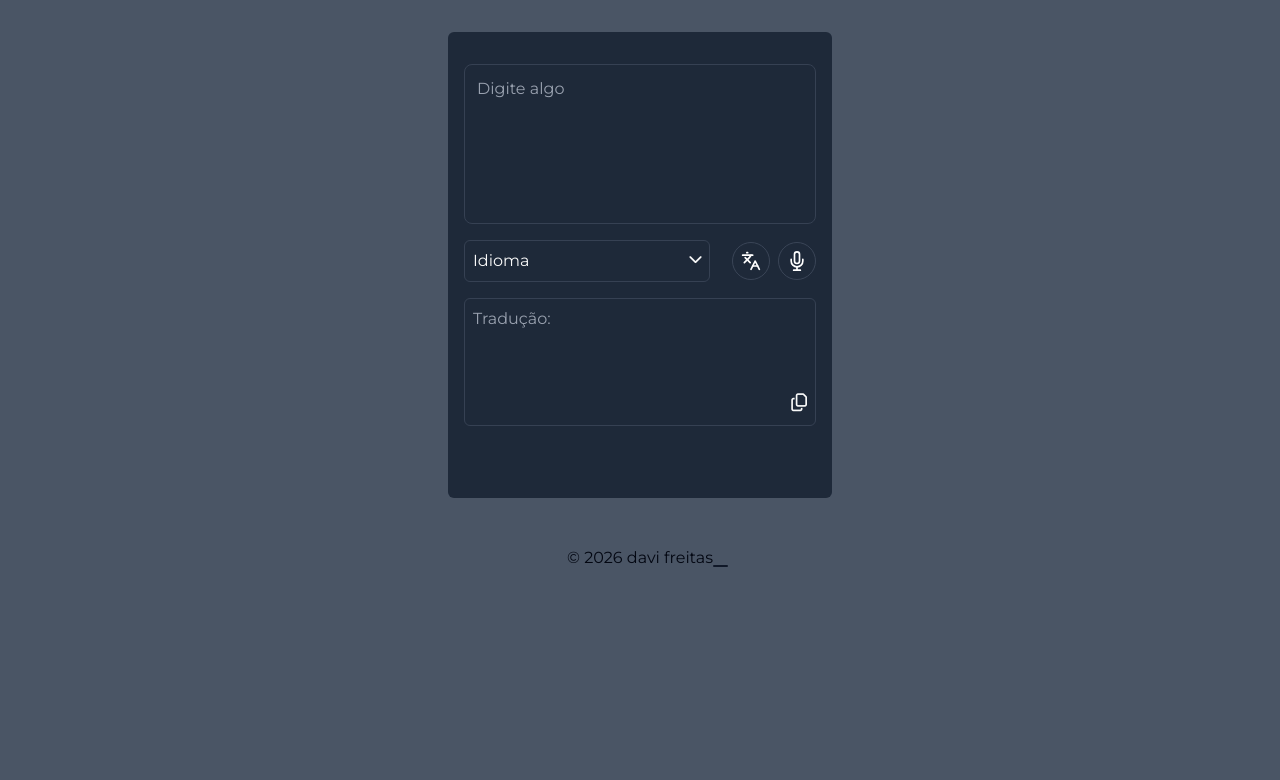
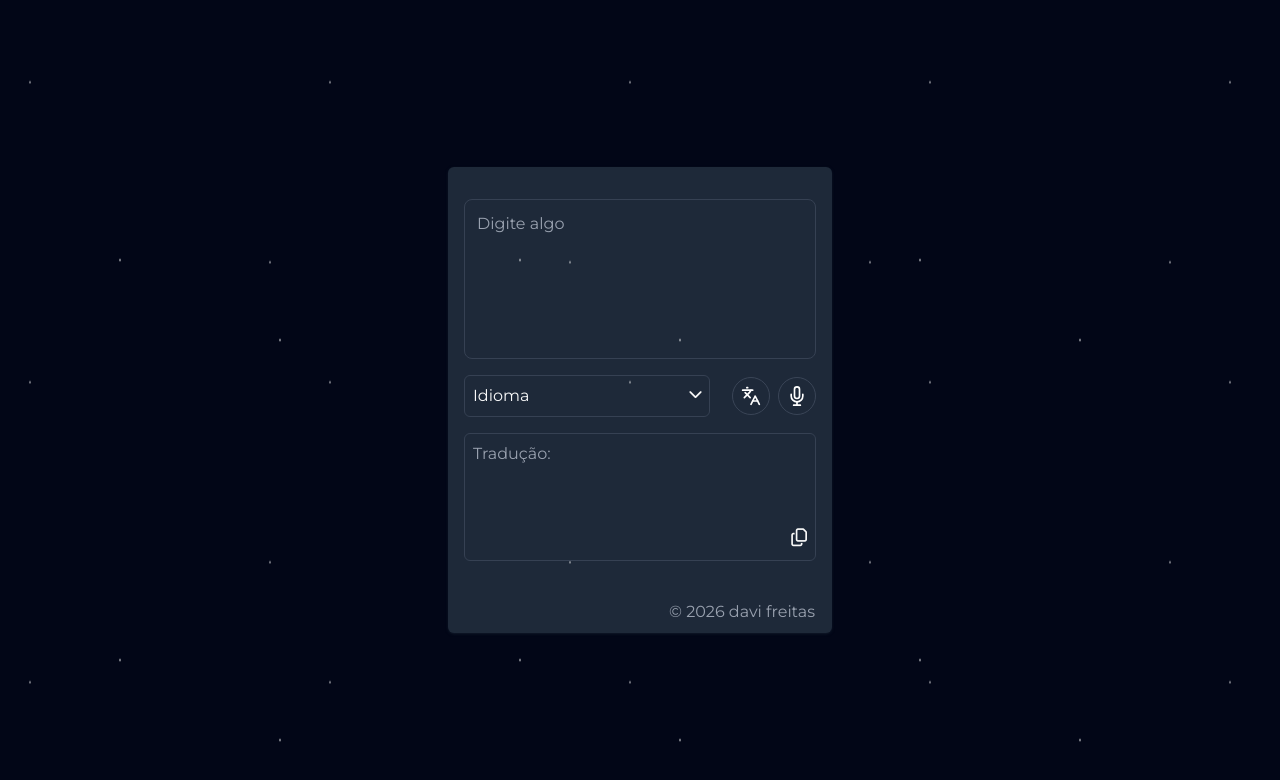
Before and after one commit to davifreitasr/translate, a website: page index.html in a window 1280 px wide. Drawn offline with Linux system fonts and the light colour scheme; a web font is replaced by a local one.

Commit message:
update js C. pt.3

```diff
--- a/assets/script.js
+++ b/assets/script.js
@@ -47,6 +47,7 @@ document.querySelector('#translate').addEventListener('click', async () => {
 const microphone = document.getElementById('microphone')
 const inputText = document.getElementById('inputText')
 const msg = document.querySelector('.msg')
+const copyIcon = document.querySelector('.copy')
 
 const SpeechRecognition = window.SpeechRecognition || window.webkitSpeechRecognition
 
@@ -110,14 +111,28 @@ if (!SpeechRecognition) {
 }
 
 function copy() {
-    const value = document.getElementById('inputTranslated').value // pega valor do input
-    navigator.clipboard.writeText(value).then(() => { // copia valor
+    const inputTranslated = document.getElementById('inputTranslated').value // pega valor do input
+
+    if (!inputTranslated) { // caso o textarea esteja vazio...
+            msg.classList.add('active')
+            msg.style.color = '#cf3939'
+            msg.textContent = 'Vazio'
+
+            setTimeout(() => {
+                msg.classList.remove('active')
+            }, 2000)
+            return
+    }
+
+    navigator.clipboard.writeText(inputTranslated).then(() => { // copia valor do textarea
         msg.classList.add('active')
         msg.textContent = 'Texto copiado'
+        copyIcon.style.color = '#008156'
         msg.style.color = '#008156'
 
         setTimeout(() => {
             msg.classList.remove('active')
-        }, 3000);
+            copyIcon.style.color = ''
+        }, 2000);
     })
 }
--- a/assets/styles.css
+++ b/assets/styles.css
@@ -5,13 +5,13 @@
     --primary2: #465469;
     --primary3: #3a4557;
     --scrollbar-thumb: #303b4e;
-    --white: #fff;
-    --border: #ccc;
+    --white: #ffffff;
+    --border: #99A1AF;
     --border-mic: #008156;
 }
 
 ::-webkit-scrollbar {
-    width: 8px;
+    width: .5rem;
 }
 
 ::-webkit-scrollbar-thumb {
@@ -26,8 +26,61 @@
     box-sizing: border-box;
 }
 
+@keyframes moveStars {
+    from { transform: translateY(0); }
+    to { transform: translateY(50%); }
+}
+@keyframes twinkle  {
+    from { opacity: .6; }
+    to { opacity: 1; }
+}
+
 body {
     font-family: 'Montserrat', sans-serif;
+    background-color: #020617;
+    min-height: 100dvh;
+    overflow: hidden;
+}
+
+.stars,
+.stars::before,
+.stars::after {
+    content: '';
+    position: fixed;
+    inset: 0;
+    background-repeat: repeat;
+    pointer-events: none;
+}
+
+.stars {
+    background-image:
+    radial-gradient(1px 1px at 20% 30%, var(--white) 50%, transparent 51%),
+    radial-gradient(1px 1px at 80% 70%, var(--white) 50%, transparent 51%),
+    radial-gradient(1px 1px at 50% 50%, var(--white) 50%, transparent 51%);
+    position: fixed;
+    inset: -100% 0 0 0;
+    background-size: 200px 200px;
+    opacity: .6;
+    animation: moveStars 60s linear infinite;
+    pointer-events: none;
+}
+
+.stars::before {
+    background-image:
+    radial-gradient(1.5px 1.5px at 10% 20%, var(--white) 50%, transparent 51%),
+    radial-gradient(1.5px 1.5px at 90% 80%, var(--white) 50%, transparent 51%);
+    background-size: 300px 300px;
+    opacity: .8;
+    animation: moveStars 90s linear infinite reverse;
+}
+
+.stars::after {
+    background-image:
+    radial-gradient(2px 2px at 30% 40%, var(--white) 50%, transparent 51%),
+    radial-gradient(2px 2px at 70% 60%, var(--white) 50%, transparent 51%);
+    background-size: 400px 400px;
+    opacity: 1;
+    animation: moveStars 120s linear infinite, twinkle 4s ease-in-out infinite alternate;
 }
 
 .translate, .microphone {
@@ -71,7 +124,3 @@ body {
 .msg.active {
     opacity: 1;
 }
-
-.copyright::after {
-    animation: blink 2000ms infinite linear;
-}
--- a/index.html
+++ b/index.html
@@ -11,10 +11,11 @@
     <script src="assets/script.js" defer></script>
     <title>Tradutor</title>
 </head>
-<body class="bg-gray-600 w-full h-fit md:mt-8">
+<body class="w-full">
     <main>
-        <div class="flex justify-center items-center w-full h-[95vh] md:h-fit">
-            <div class="bg-gray-800 text-[#f9f9f9] flex flex-col justify-center gap-4 py-8 px-4 w-[90%] md:w-[30%] rounded-md cursor-default">
+        <div class="stars"></div>
+        <div class="flex justify-center items-center w-full h-screen">
+            <div class="bg-gray-800 text-[#f9f9f9] flex flex-col justify-center gap-4 py-8 px-4 w-[90%] md:w-[30%] shadow-sm shadow-gray-900 rounded-md cursor-default">
                 <div class="flex w-full">
                     <textarea
                         class="text-[#f9f9f9] border border-gray-700 w-full h-40 p-3 rounded-lg focus:outline-none resize-none placeholder:text-gray-400"
@@ -54,7 +55,7 @@
                     </div>
                 </div>
 
-                <div class="flex flex-col border border-gray-700 p-2 h-32 rounded-md">
+                <div class="flex flex-col border border-gray-700 p-2 h-32 rounded-md relative">
                     <div class="mb-2">
                         <h3 class="text-gray-400 select-none">Tradução:</h3>
                     </div>
@@ -62,8 +63,12 @@
                     <div>
                         <div class="relative w-full">
                             <textarea class="w-[85%] h-14 focus:outline-none resize-none" id="inputTranslated"></textarea>
-                            <i class="fa-regular fa-copy absolute -bottom-2.5 right-0 text-lg cursor-pointer" onclick="copy()"></i>
+                            <i class="fa-regular fa-copy absolute -bottom-2.5 right-0 text-lg cursor-pointer copy" onclick="copy()"></i>
                         </div>
+                    </div>
+
+                    <div class="text-gray-400 absolute -bottom-16 right-0 select-none">
+                        <span>&copy; 2026 davi freitas</span>
                     </div>
                 </div>
 
@@ -71,13 +76,13 @@
                     <p class="msg min-h-6 opacity-0 transition-opacity duration-400 ease-in-out pointer-events-none select-none"></p>
                 </div>
             </div>
+
+
         </div>
     </main>
 
     <footer>
-        <div class="text-gray-950 text-center mt-0 md:mt-12 select-none">
-            <span class="copyright relative after:content-[''] after:absolute after:bottom-0 -after:right-2 after:w-[10%] after:bg-gray-900 after:h-0.5 after:rounded-lg">&copy; 2026 davi freitas</span>
-        </div>
+
     </footer>
 </body>
 </html>
```
Also changed, not shown: output.css.
